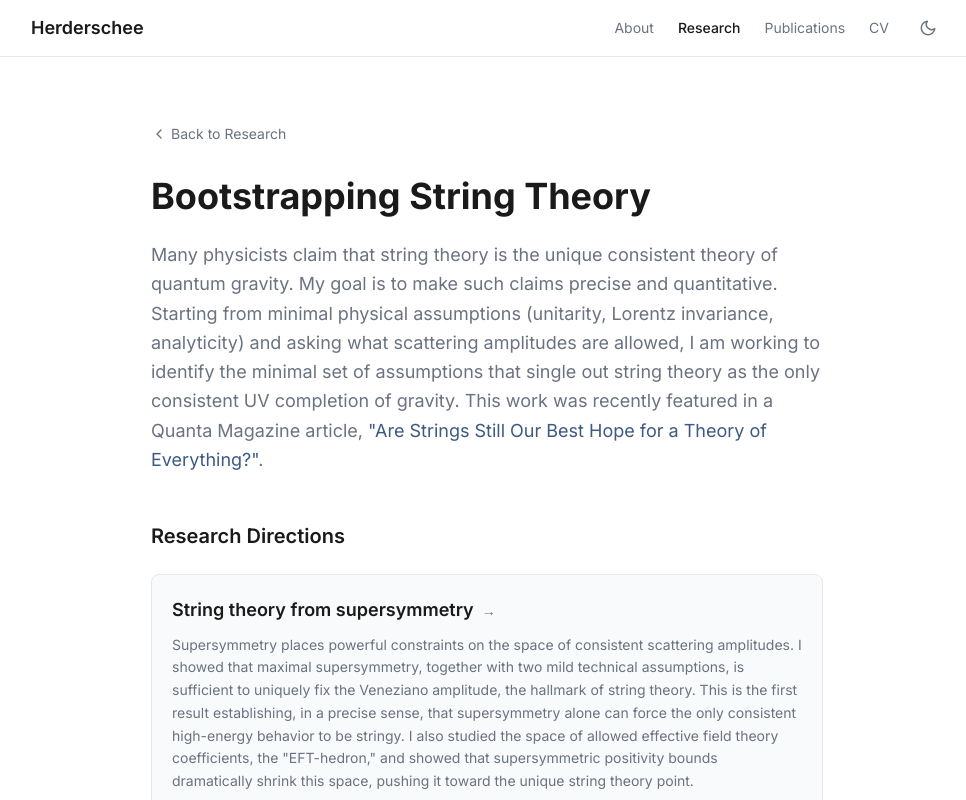
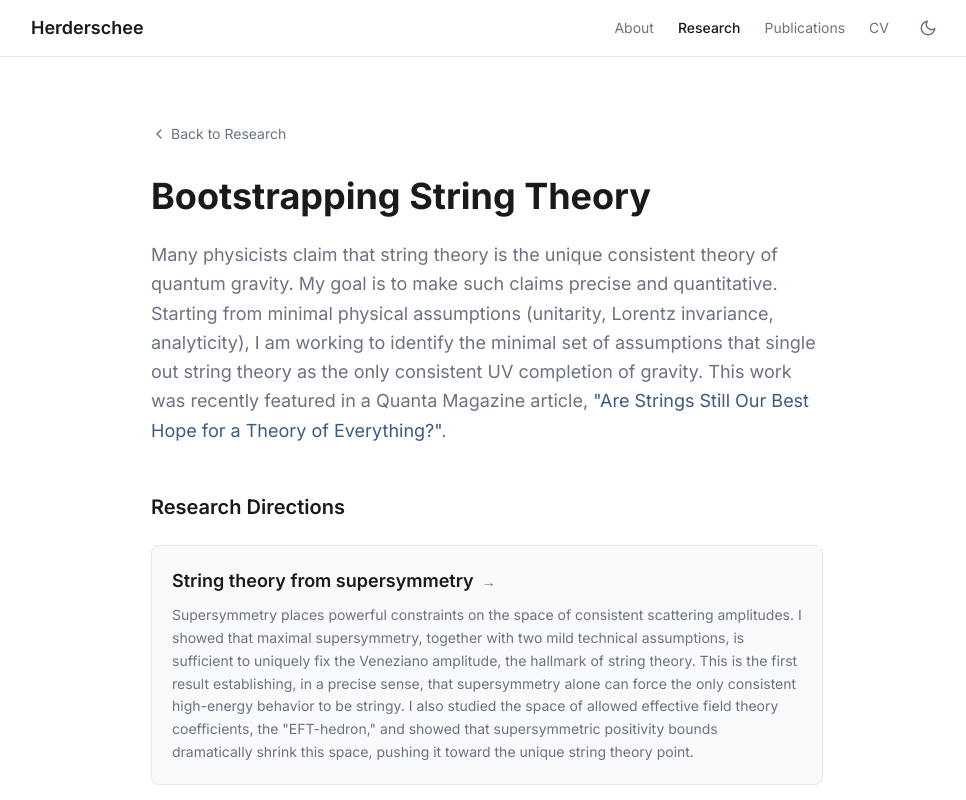
Before and after one commit to aidanh17/aidanh17.github.io, a Next.js app: page /research/bootstrapping-string-theory in a window 1280 px wide. Shown: the top 800 px of the page, without its empty margins (153-1119 px from the left). Built offline with nearby package versions, Linux system fonts and the light colour scheme.

Commit message:
Remove scattering amplitudes clause from bootstrap overview
Co-Authored-By: Claude Opus 4.6 (1M context) <noreply@anthropic.com>

```diff
--- a/src/data/projects.ts
+++ b/src/data/projects.ts
@@ -181,7 +181,7 @@ export const projects: Project[] = [
       "https://images.unsplash.com/photo-1768280511074-3b3effe7a139?w=1200&q=80",
     imageCredit: { name: "Resource Database", url: "https://unsplash.com/@resourcedatabase" },
     overview:
-      "Many physicists claim that string theory is the unique consistent theory of quantum gravity. My goal is to make such claims precise and quantitative. Starting from minimal physical assumptions (unitarity, Lorentz invariance, analyticity) and asking what scattering amplitudes are allowed, I am working to identify the minimal set of assumptions that single out string theory as the only consistent UV completion of gravity. This work was recently featured in a Quanta Magazine article, [\"Are Strings Still Our Best Hope for a Theory of Everything?\"](https://www.quantamagazine.org/are-strings-still-our-best-hope-for-a-theory-of-everything-20260323/).",
+      "Many physicists claim that string theory is the unique consistent theory of quantum gravity. My goal is to make such claims precise and quantitative. Starting from minimal physical assumptions (unitarity, Lorentz invariance, analyticity), I am working to identify the minimal set of assumptions that single out string theory as the only consistent UV completion of gravity. This work was recently featured in a Quanta Magazine article, [\"Are Strings Still Our Best Hope for a Theory of Everything?\"](https://www.quantamagazine.org/are-strings-still-our-best-hope-for-a-theory-of-everything-20260323/).",
     directions: [
       {
         slug: "string-theory-from-supersymmetry",
```
